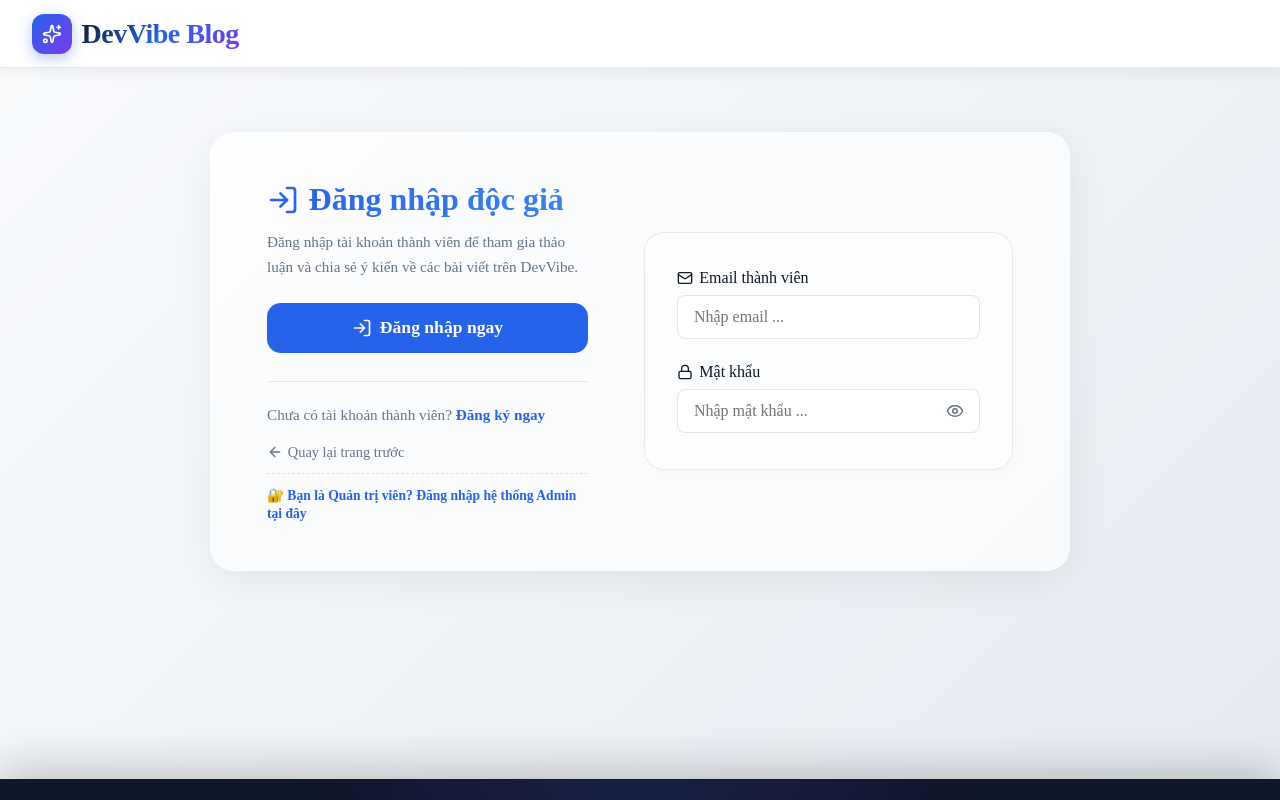
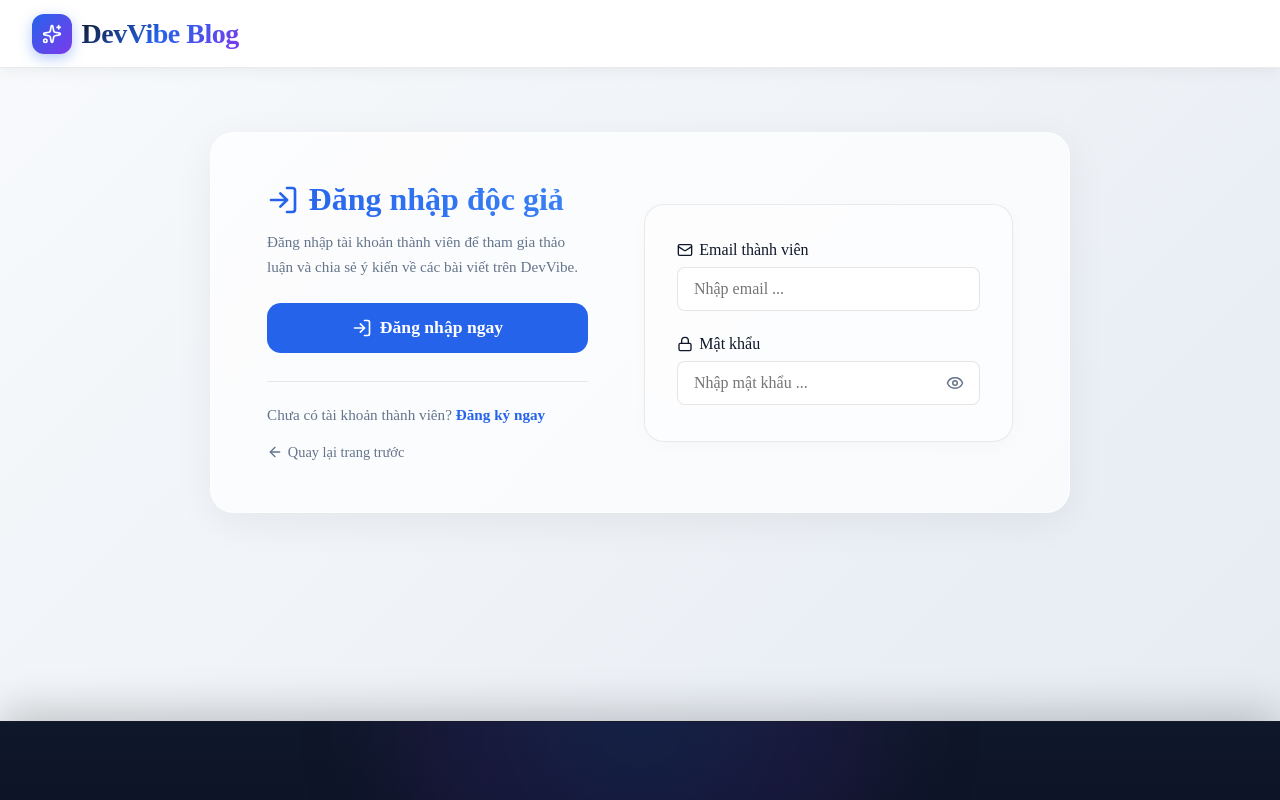
Before and after one commit to Toannguyen0865/blog-app, a Next.js app: page /login in a window 1280 px wide. Shown: the top 800 px of the page. Built offline with nearby package versions, Linux system fonts and the light colour scheme; no server answers; a web font is replaced by a local one.

Commit message:
Remove admin login shortcut from reader login page

```diff
--- a/src/app/login/page.tsx
+++ b/src/app/login/page.tsx
@@ -192,7 +192,7 @@ function LoginForm() {
               </Link>
             </div>
 
-            <div style={{ marginTop: "1.25rem", display: "flex", flexDirection: "column", gap: "0.75rem" }}>
+            <div style={{ marginTop: "1.25rem" }}>
               <Link
                 href={returnUrl}
                 style={{
@@ -205,20 +205,6 @@ function LoginForm() {
               >
                 <ArrowLeft size={16} /> Quay lại trang trước
               </Link>
-
-              <div style={{ paddingTop: "0.75rem", borderTop: "1px dashed rgba(0,0,0,0.1)" }}>
-                <Link
-                  href="/admin/login"
-                  style={{
-                    fontSize: "0.85rem",
-                    color: "var(--primary-blue)",
-                    fontWeight: 600,
-                    textDecoration: "none",
-                  }}
-                >
-                  🔐 Bạn là Quản trị viên? Đăng nhập hệ thống Admin tại đây
-                </Link>
-              </div>
             </div>
           </div>
         </form>
```
